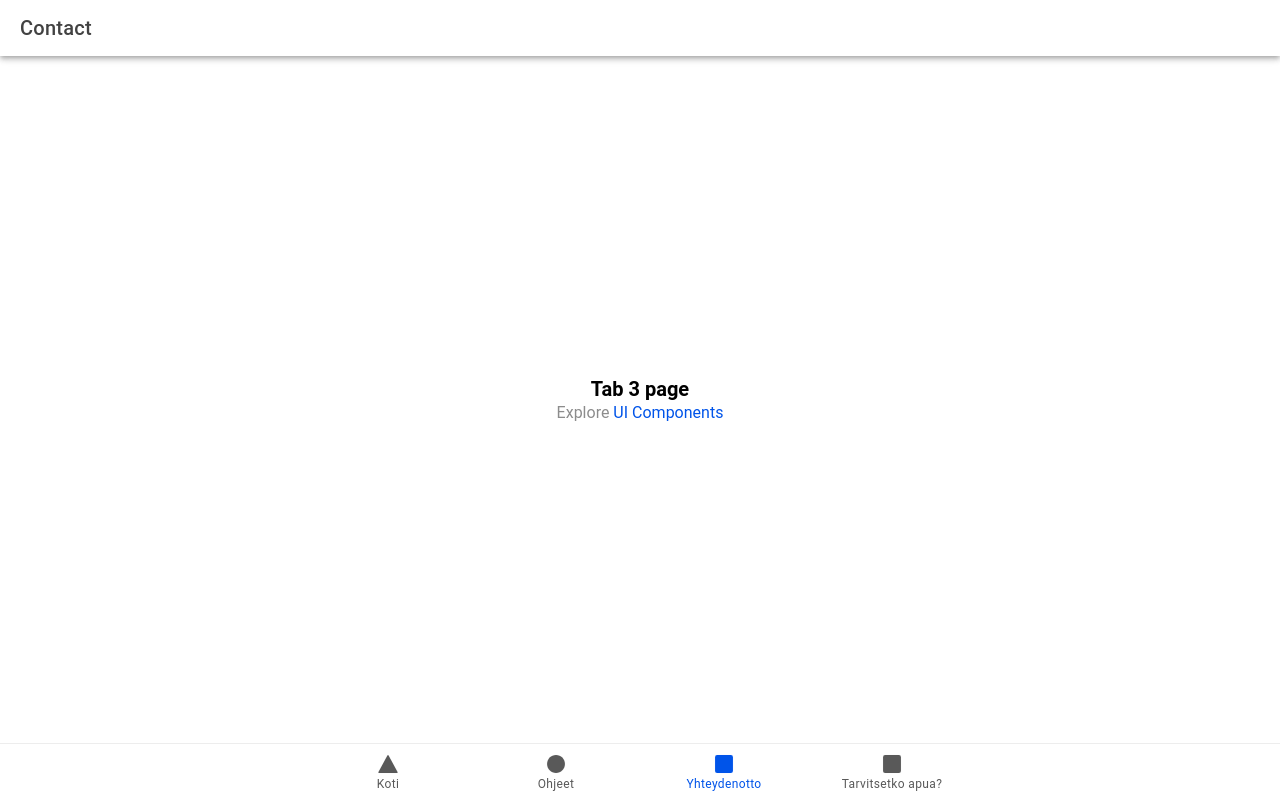
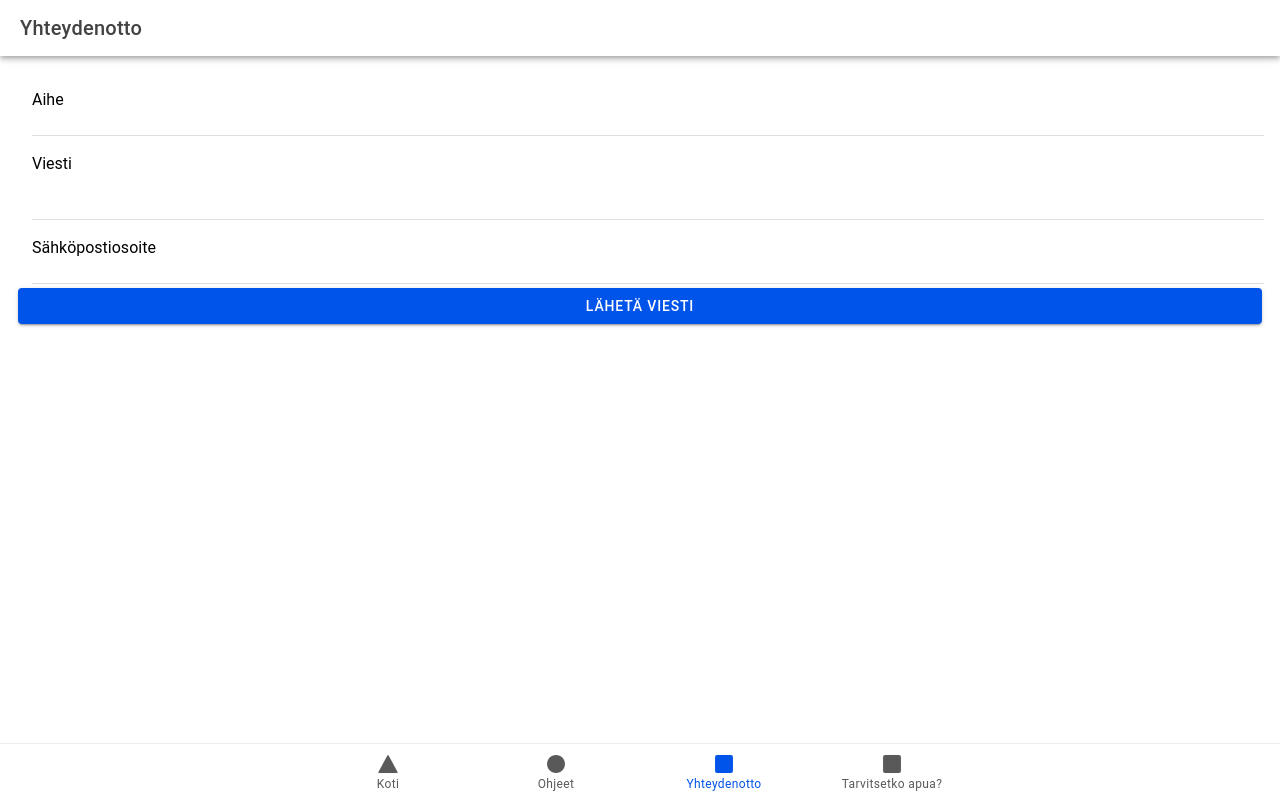
Before and after one commit to Turtikat/myAppLab-2, a React (Vite) app: page /tab3 in a window 1280 px wide. Built offline with nearby package versions, Linux system fonts and the light colour scheme.

Commit message:
tab3 changes

```diff
--- a/src/pages/Tab3.css
+++ b/src/pages/Tab3.css
@@ -0,0 +1,8 @@
+.ion-padding {
+    background: #f0f0f0;
+  }
+
+  h2 {
+    text-align: center;
+    color: #333;
+  }
--- a/src/pages/Tab3.tsx
+++ b/src/pages/Tab3.tsx
@@ -1,22 +1,38 @@
-import { IonContent, IonHeader, IonPage, IonTitle, IonToolbar } from '@ionic/react';
-import ExploreContainer from '../components/ExploreContainer';
-import './Tab3.css';
+import { IonButton, IonContent, IonHeader, IonInput, IonItem, IonLabel, IonPage, IonTextarea, IonTitle, IonToolbar } from '@ionic/react';
+import { useState } from 'react';
 
 const Tab3: React.FC = () => {
+  const [subject, setSubject] = useState('');
+  const [message, setMessage] = useState('');
+  const [email, setEmail] = useState('');
+
+  const handleSubmit = () => {
+    alert(`Aihe: ${subject}\nViesti: ${message}\nSähköposti: ${email}`);
+  };
+
   return (
     <IonPage>
       <IonHeader>
         <IonToolbar>
-          <IonTitle>Contact</IonTitle>
+          <IonTitle>Yhteydenotto</IonTitle>
         </IonToolbar>
       </IonHeader>
-      <IonContent fullscreen>
-        <IonHeader collapse="condense">
-          <IonToolbar>
-            <IonTitle size="large">Tab 3</IonTitle>
-          </IonToolbar>
-        </IonHeader>
-        <ExploreContainer name="Tab 3 page" />
+      <IonContent className="ion-padding">
+        <IonItem>
+          <IonLabel position="floating">Aihe</IonLabel>
+          <IonInput value={subject} onIonChange={(e) => setSubject(e.detail.value!)} />
+        </IonItem>
+        <IonItem>
+          <IonLabel position="floating">Viesti</IonLabel>
+          <IonTextarea value={message} onIonChange={(e) => setMessage(e.detail.value!)} />
+        </IonItem>
+        <IonItem>
+          <IonLabel position="floating">Sähköpostiosoite</IonLabel>
+          <IonInput type="email" value={email} onIonChange={(e) => setEmail(e.detail.value!)} />
+        </IonItem>
+        <IonButton expand="block" onClick={handleSubmit} color="primary">
+          Lähetä viesti
+        </IonButton>
       </IonContent>
     </IonPage>
   );
```
